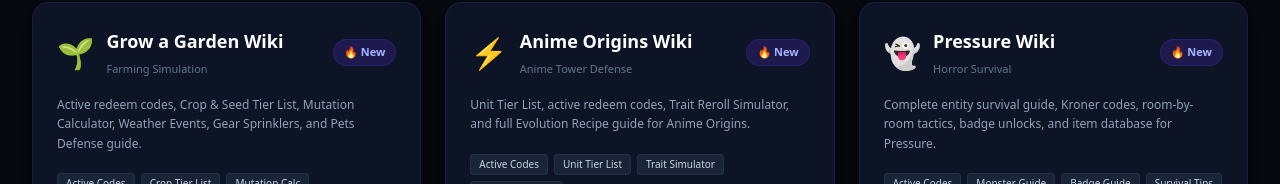
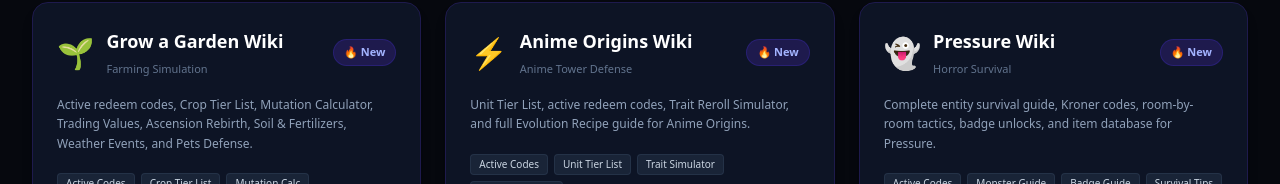
Before and after one commit to lianlele168/roblox-wiki-hub, a Next.js app: page / in a window 1280 px wide. Shown: the part 768-952 px from the top of the page. Built offline with nearby package versions, Linux system fonts and the light colour scheme.

Commit message:
update grow a garden card to reflect 11 tools

```diff
--- a/src/app/page.tsx
+++ b/src/app/page.tsx
@@ -26,8 +26,8 @@ const WIKIS: GameWiki[] = [
     icon: '🌱',
     color: 'from-green-500 to-emerald-600',
     badge: '🔥 New',
-    description: 'Active redeem codes, Crop & Seed Tier List, Mutation Calculator, Weather Events, Gear Sprinklers, and Pets Defense guide.',
-    tags: ['Active Codes', 'Crop Tier List', 'Mutation Calc', 'Weather Events', 'Sprinklers', 'Pets Defense']
+    description: 'Active redeem codes, Crop Tier List, Mutation Calculator, Trading Values, Ascension Rebirth, Soil & Fertilizers, Weather Events, and Pets Defense.',
+    tags: ['Active Codes', 'Crop Tier List', 'Mutation Calc', 'Trading Values', 'Ascension Guide', 'Soil & Fertilizer']
   },
   {
     id: 'anime-origins',
```
